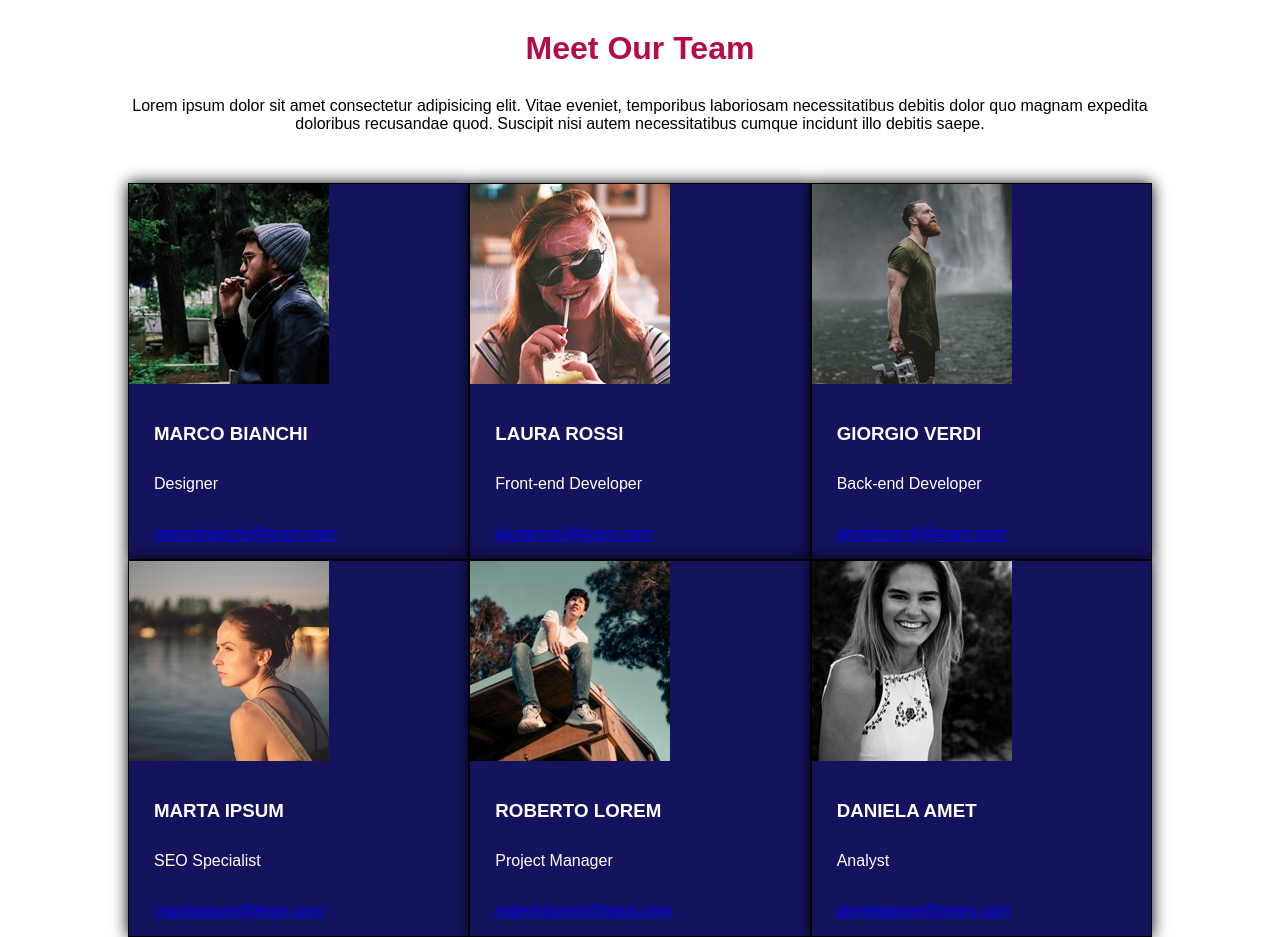
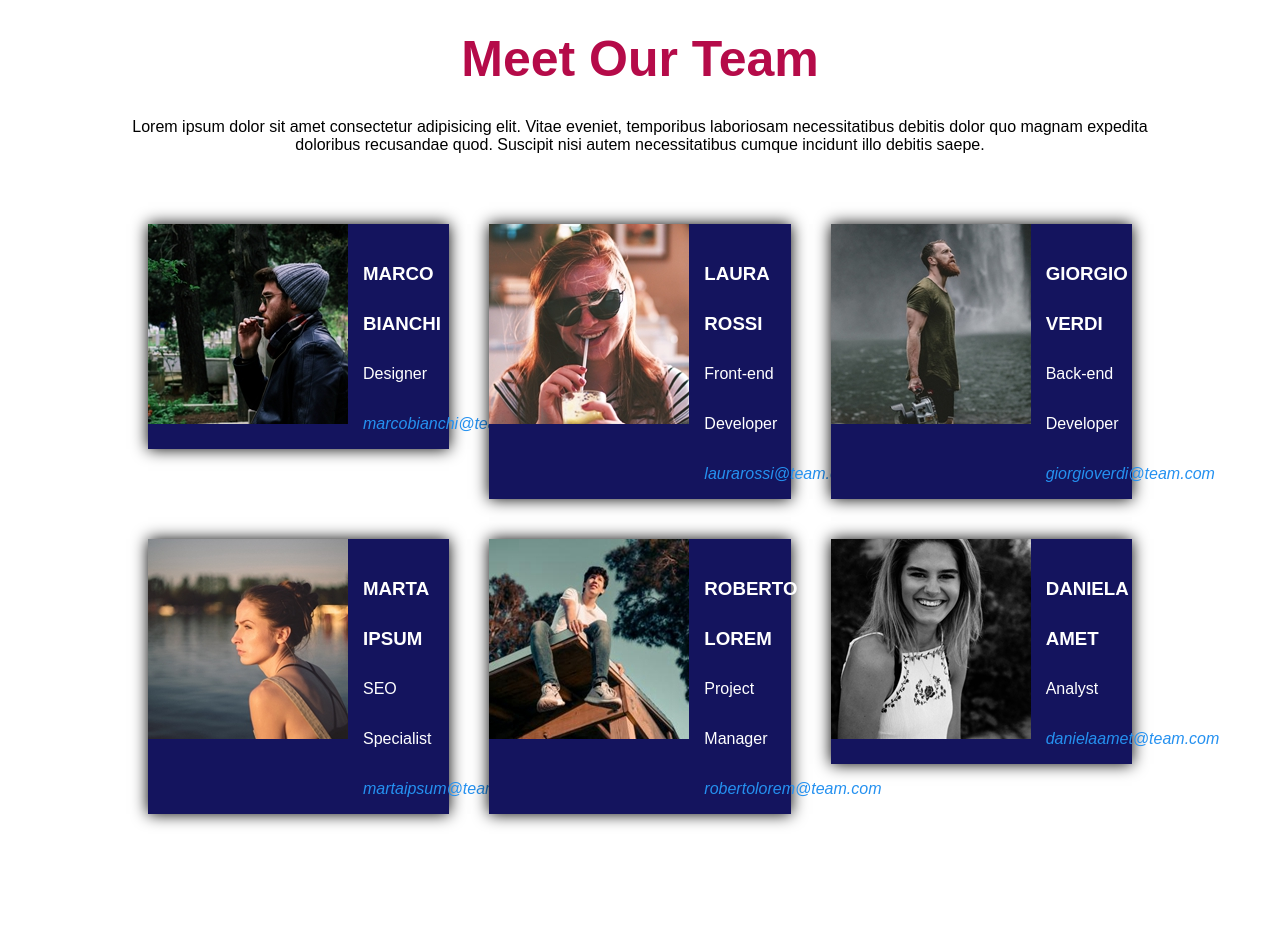
Before and after one commit to Vegadrone/html-css-float-cards, a plain HTML site: page index.html in a window 1280 px wide. After the commit the page ends 834 px from the top, so only its background shows below. Drawn offline with Linux system fonts and the light colour scheme.

Commit message:
Spaziature aggiunte dopo Lezione 06/05/22 Esercizio Completo.

```diff
--- a/index.html
+++ b/index.html
@@ -17,9 +17,9 @@
                 <p>Lorem ipsum dolor sit amet consectetur adipisicing elit. Vitae eveniet, temporibus laboriosam necessitatibus debitis dolor quo magnam expedita doloribus recusandae quod. Suscipit nisi autem necessitatibus cumque incidunt illo debitis saepe.</p>
             </div>
             <div class="card-container clearfix">
-                <div class="cards fleft">
+                <div class="cards  fleft">
                     <img class="fleft" src="./img/male1.png" alt="foto1">
-                    <div class="card-text fleft">
+                    <div class="card-text">
                         <h3>MARCO BIANCHI</h3>
                         <div>Designer</div>
                         <address><a href="mailto:marcobianch@team.com">marcobianchi@team.com</a></address>
@@ -27,7 +27,7 @@
                 </div>
                 <div class="cards fleft">
                     <img class="fleft" src="./img/female1.png" alt="foto2">
-                    <div class="card-text fleft">
+                    <div class="card-text">
                         <h3>LAURA ROSSI</h3>
                         <div>Front-end Developer</div>
                         <address><a href="mailto:laurarossi@team.com">laurarossi@team.com</a></address>
@@ -35,7 +35,7 @@
                 </div>
                 <div class="cards fleft">
                     <img class="fleft" src="./img/male2.png" alt="foto3">
-                    <div class="card-text fleft">
+                    <div class="card-text">
                         <h3>GIORGIO VERDI</h3>
                         <div>Back-end Developer</div>
                         <address><a href="mailto:giorgioverdi@team.com">giorgioverdi@team.com</a></address>
@@ -43,7 +43,7 @@
                 </div>
                 <div class="cards fleft">
                     <img class="fleft" src="./img/female2.png" alt="foto4">
-                    <div class="card-text fleft">
+                    <div class="card-text">
                         <h3>MARTA IPSUM</h3>
                         <div>SEO Specialist</div>
                         <address><a href="mailto:martaipsum@team.com">martaipsum@team.com</a></address>
@@ -51,7 +51,7 @@
                 </div>
                 <div class="cards fleft">
                     <img class="fleft" src="./img/male3.png" alt="foto5">
-                    <div class="card-text fleft">
+                    <div class="card-text">
                         <h3>ROBERTO LOREM</h3>
                         <div>Project Manager</div>
                         <address><a href="mailto:robertolorem@team.com">robertolorem@team.com</a></address>
@@ -59,7 +59,7 @@
                 </div>
                 <div class="cards fleft">
                     <img class="fleft" src="./img/female3.png" alt="foto6">
-                    <div class="card-text fleft">
+                    <div class="card-text">
                         <h3>DANIELA AMET</h3>
                         <div>Analyst</div>
                         <address><a href="mailto:danielaamet@team.com">danielaamet@team.com</a></address>
--- a/style/style.css
+++ b/style/style.css
@@ -25,7 +25,8 @@
 h1{
     text-align: center;
     color: rgb(181, 11, 73);
-    margin: 30px;
+    margin: 30px 0px;
+    font-size: 50px;
 }
 
 .text{
@@ -45,17 +46,24 @@ h1{
 
 .card-text {
     color: white;
+    margin-left: 215px;
     line-height: 50px;
     margin-top: 25px;
-    margin-left: 25px;
+
 }
 
 .cards{
-    border: 1px solid black;
     background-color: rgb(20, 20, 94);
-    width: calc(100%/3);
+    margin:20px;
+    width: calc(100% / 3 - 40px);
 
 /* fuzzy border */
     border-color: rgb(0, 0, 0);
     box-shadow: 0px 0px 15px rgb(0, 0, 0);
-    }
+}
+
+a{
+    text-decoration: none;
+    color: rgb(37, 145, 240);
+
+}
```
